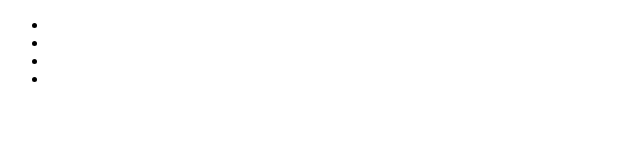
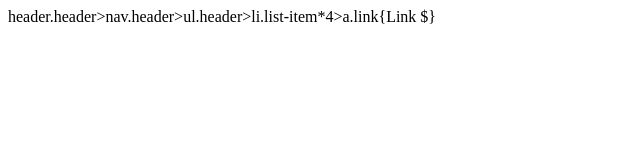
Before and after one commit to UnknowCol/repo, a plain HTML site: page index2.html in a window 1280 px wide. Shown: the whole page, without its empty margins (0-640 px from the left). Drawn offline with Linux system fonts and the light colour scheme.

Commit message:
cambios en el snippet de html

```diff
--- a/index2.html
+++ b/index2.html
@@ -6,15 +6,6 @@
     <title>Pagina web</title>
 </head>
 <body>
-    <header class="header">
-        <nav class="header">
-            <ul class="header">
-                <li class="list-item"><a href="" class="link"></a></li>
-                <li class="list-item"><a href="" class="link"></a></li>
-                <li class="list-item"><a href="" class="link"></a></li>
-                <li class="list-item"><a href="" class="link"></a></li>
-            </ul>
-        </nav>
-    </header>
+    header.header>nav.header>ul.header>li.list-item*4>a.link{Link $}
 </body>
 </html>
```
